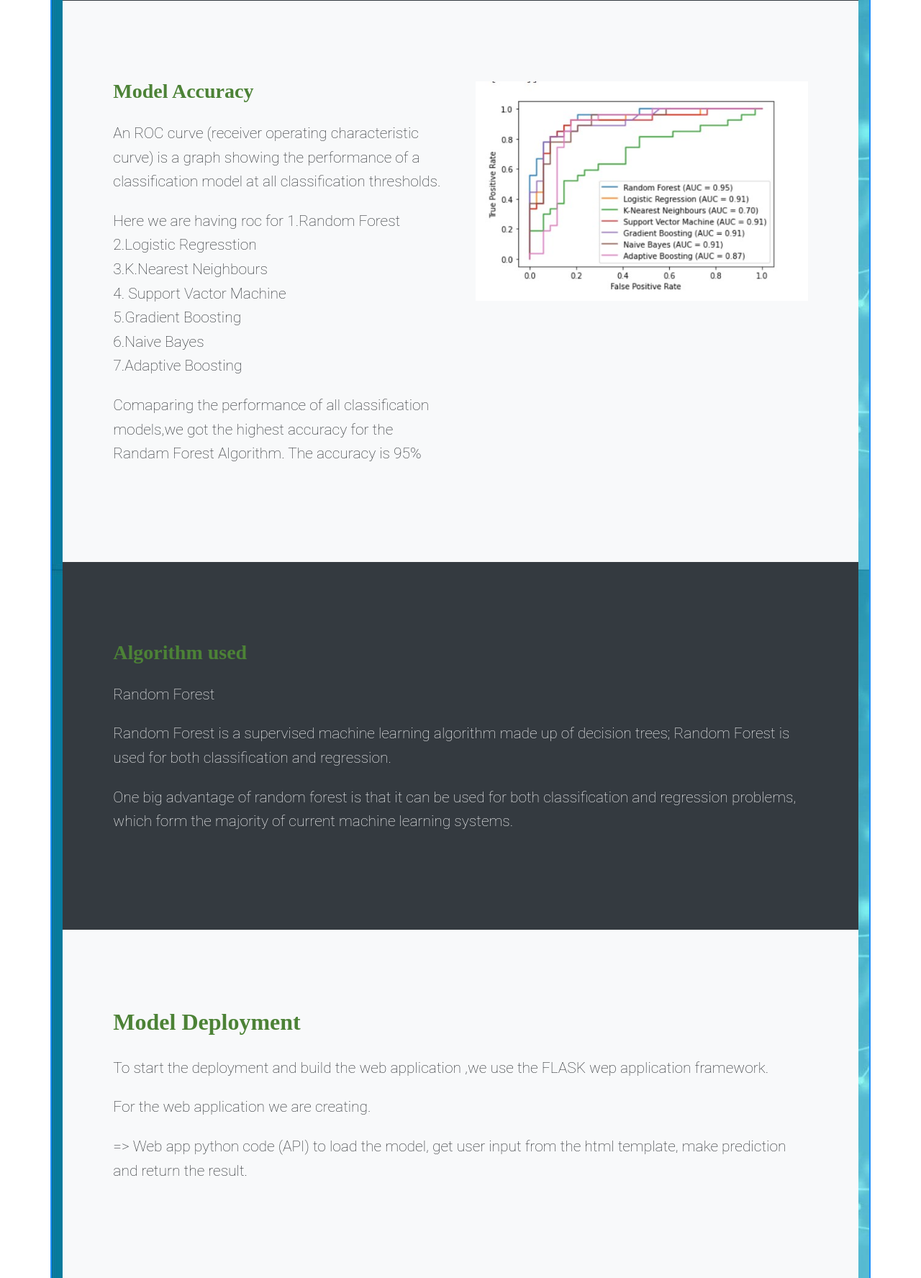
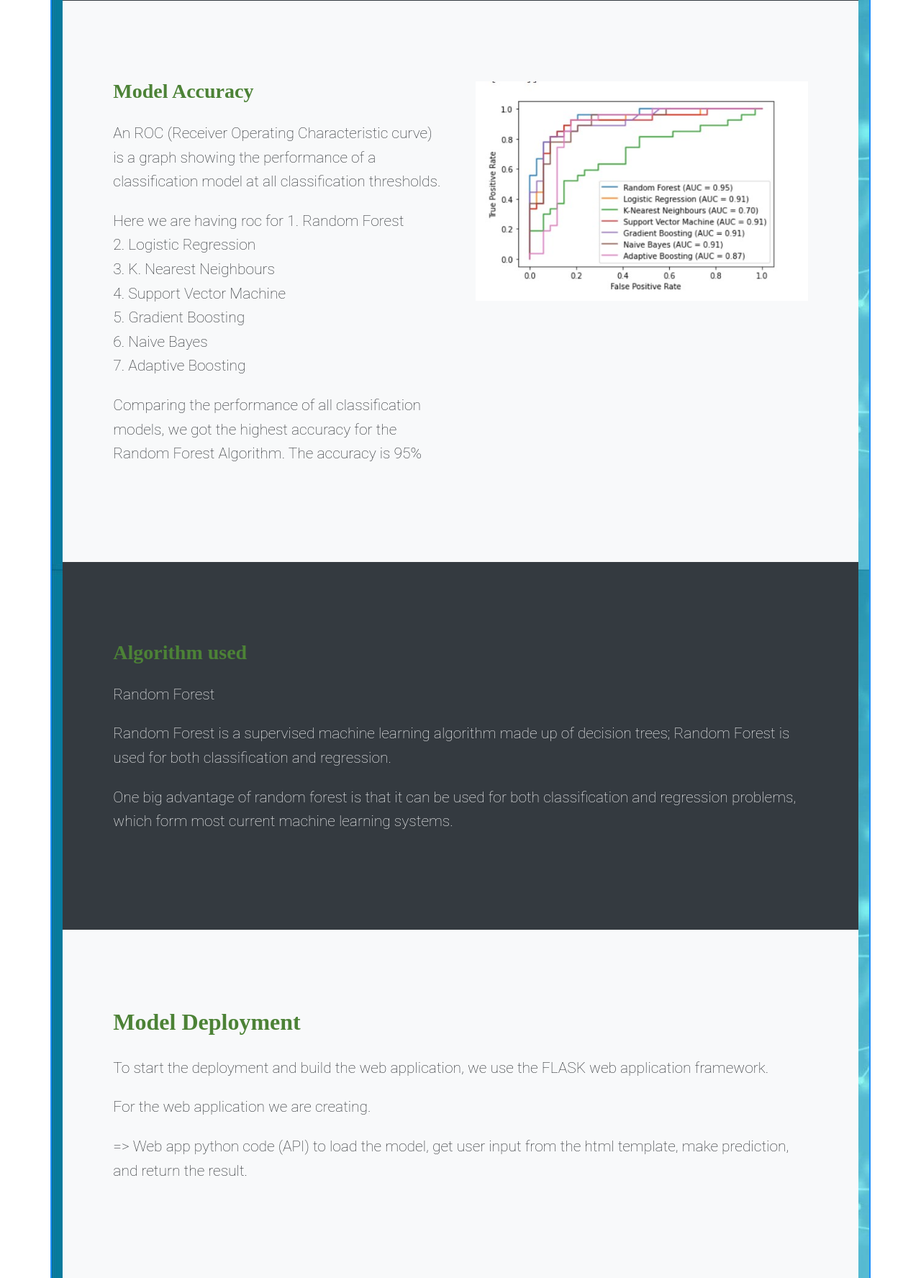
Before and after one commit to reversingentropy/Fast.Health, a Flask app: page /aboutx in a window 1280 px wide. Shown: the part 3530-5306 px from the top of the page at 72% size. Run offline with Flask 2, Linux system fonts and the light colour scheme; some libraries are stand-ins or nearby versions.

Commit message:
Update about.html

```diff
--- a/templates/about.html
+++ b/templates/about.html
@@ -40,8 +40,8 @@
           <h3 calss="text-center">What is Our Goal </h3>
           <div class="split">
               <div>
-                  <p> 1.  To create a machine learning model to predict risk of heart disease based on biological parameters of that person.<br>
-                     2.  To develop a web application for the heart disease prediction model where users can input the relevant parameters and retrieve predictions.</p>
+                  <p> 1.To create a machine learning model to predict risk of heart disease based on biological parameters of that person.<br>
+                     2.To develop a web application for the heart disease prediction model where users can input the relevant parameters and retrieve predictions.</p>
               </div>
 
           </div>
@@ -122,11 +122,11 @@
               <div>
                 <h3>Model Accuracy</h3>
                   <!-- <h2>Checking for data types and size of the dataset  </h2> -->
-                  <p> An ROC curve (receiver operating characteristic curve) is a graph showing the performance of a classification model at all classification thresholds.</p>
-                  <p>Here we are having roc for 1.Random Forest <br> 2.Logistic Regresstion
-                  <br> 3.K.Nearest Neighbours <br> 4. Support Vactor Machine<br> 5.Gradient Boosting<br>
-                  6.Naive Bayes<br>7.Adaptive Boosting </p>
-                  <p> Comaparing the performance of all classification models,we got the highest accuracy for the Randam Forest Algorithm. The accuracy is 95% </p>
+                  <p> An ROC (Receiver Operating Characteristic curve) is a graph showing the performance of a classification model at all classification thresholds.</p>
+                  <p>Here we are having roc for 1. Random Forest <br> 2. Logistic Regression
+                  <br> 3. K. Nearest Neighbours <br> 4. Support Vector Machine<br> 5. Gradient Boosting<br>
+                  6. Naive Bayes<br>7. Adaptive Boosting </p>
+                  <p> Comparing the performance of all classification models, we got the highest accuracy for the Random Forest Algorithm. The accuracy is 95% </p>
               </div>
               <div>
                   <img src="../static/images/roc15june.jpg" alt="" >
@@ -143,7 +143,7 @@
               <div>
                   <p> Random Forest </p>
                   <p> Random Forest is a supervised machine learning algorithm made up of decision trees; Random Forest is used for both classification and regression.</p>
-                  <p>One big advantage of random forest is that it can be used for both classification and regression problems, which form the majority of current machine learning systems.</p>
+                  <p>One big advantage of random forest is that it can be used for both classification and regression problems, which form most current machine learning systems.</p>
                 </div>
 
           </div>
@@ -155,9 +155,9 @@
           <h2 calss="text-center">Model Deployment </h2>
           <div class="split">
               <div>
-                  <p>To start the deployment and build the web application ,we use the FLASK wep application framework.</p>
+                  <p>To start the deployment and build the web application, we use the FLASK web application framework.</p>
                   <p>For the web application we are creating. </p>
-                  <P>=> Web app python code (API) to load the model, get user input from the html template, make prediction and return the result. </P>
+                  <P>=> Web app python code (API) to load the model, get user input from the html template, make prediction, and return the result. </P>
 
 
               </div>
```
